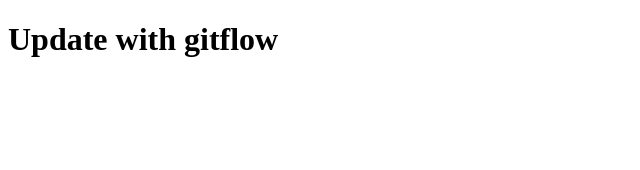
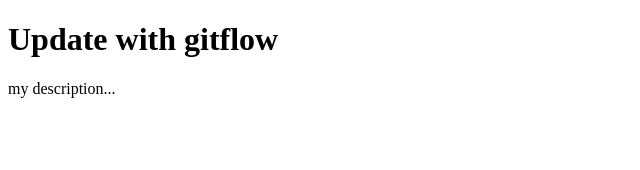
Before and after one commit to FazioNico/pwademo, an Angular app: page / in a window 1280 px wide. Shown: the top 170 px of the page, without its empty margins (0-640 px from the left). Built offline with nearby package versions, Linux system fonts and the light colour scheme.

Commit message:
feat: add description

```diff
--- a/src/app/app.html
+++ b/src/app/app.html
@@ -1,2 +1,3 @@
 <pwa-install manifest-url="./manifest.webmanifest"></pwa-install>
 <h1>Update with gitflow</h1>
+<p>my description...</p>
```
